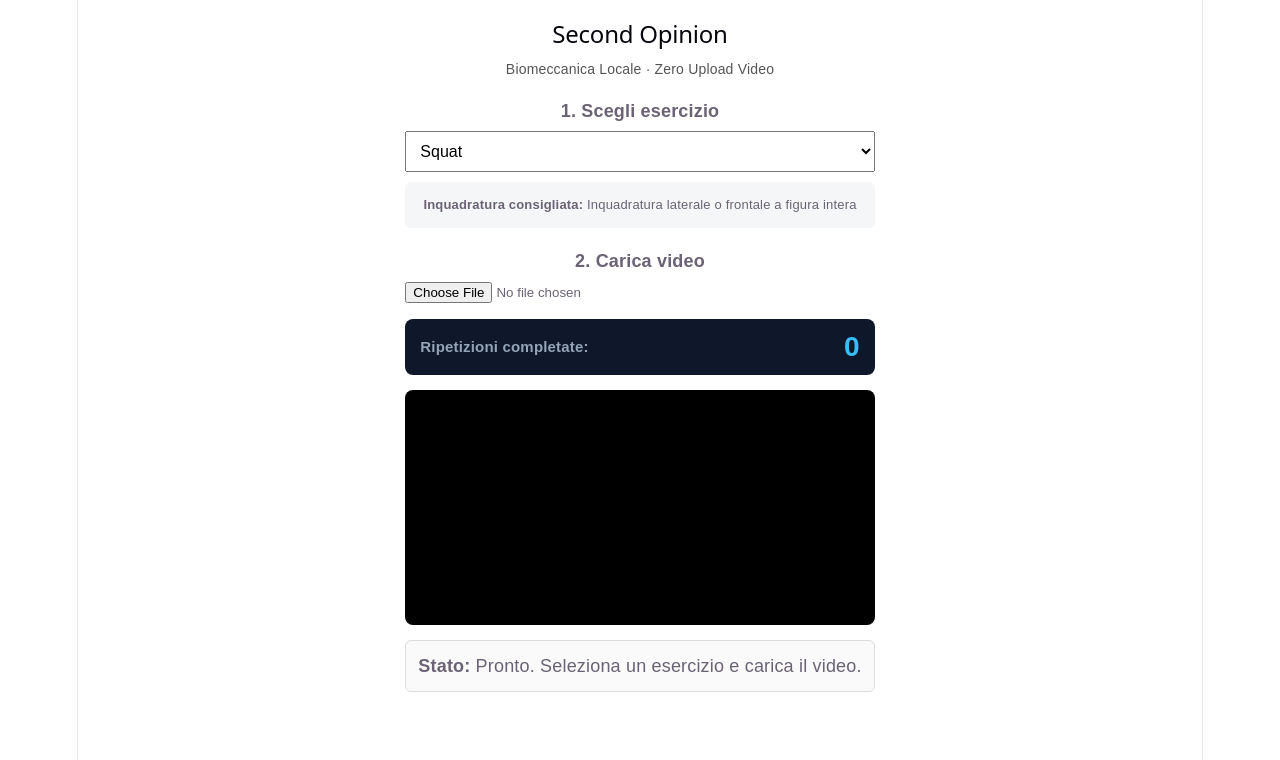
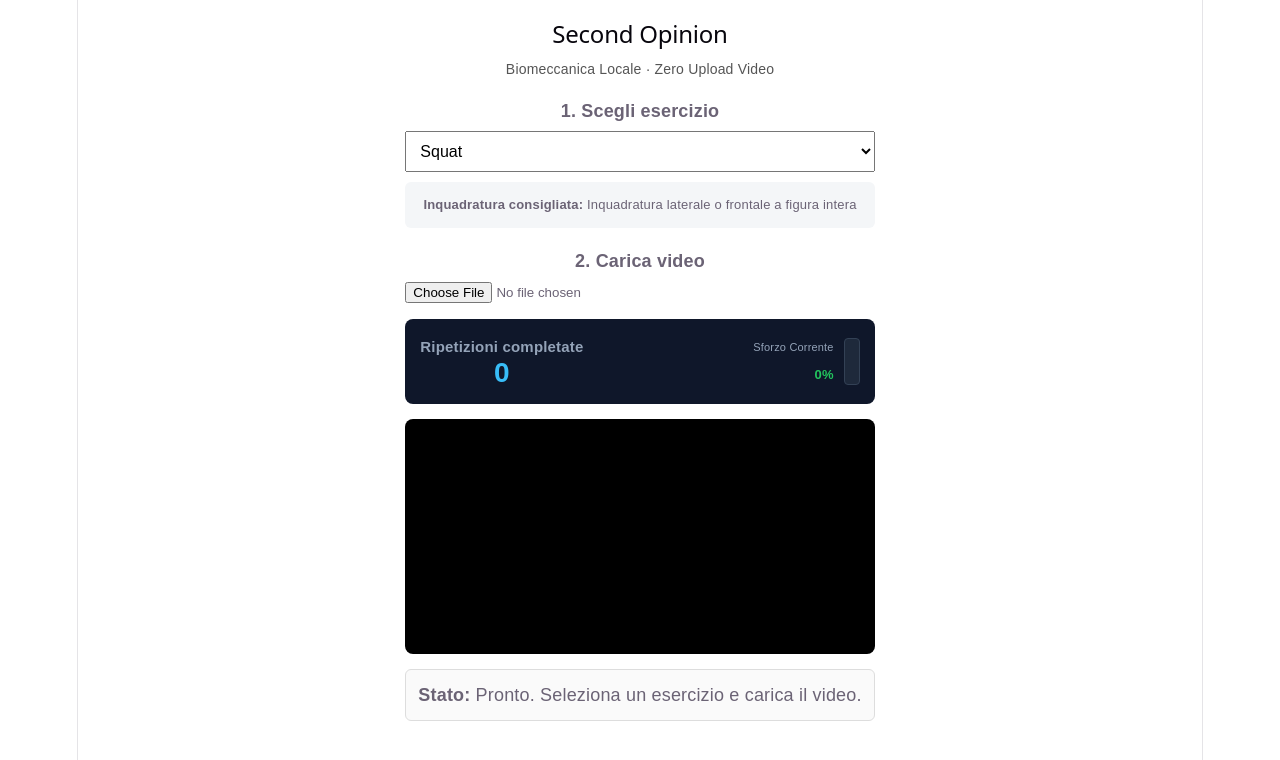
Before and after one commit to jaq77va/second-opinion, a React (Vite) app: page / in a window 1280 px wide. Shown: the top 760 px of the page. Built offline with nearby package versions, Linux system fonts and the light colour scheme.

Commit message:
effort graph

```diff
--- a/src/App.tsx
+++ b/src/App.tsx
@@ -34,6 +34,7 @@ export function App() {
   const [isProcessing, setIsProcessing] = useState<boolean>(false);
   const [progressPercent, setProgressPercent] = useState<number>(0);
   const [repCount, setRepCount] = useState<number>(0);
+  const [currentEffortPercent, setCurrentEffortPercent] = useState<number>(0);
   const [analysisResult, setAnalysisResult] = useState<AnalysisResult | null>(null);
   const [aiFeedback, setAiFeedback] = useState<string>('');
   const [isAiLoading, setIsAiLoading] = useState<boolean>(false);
@@ -53,6 +54,7 @@ export function App() {
     setAnalysisResult(null);
     setAiFeedback('');
     setRepCount(0);
+    setCurrentEffortPercent(0);
     setStatus('Caricamento modello AI locale in corso...');
     landmarksBufferRef.current = [];
 
@@ -104,6 +106,7 @@ export function App() {
             if (video.ended || video.paused) {
               setIsProcessing(false);
               setProgressPercent(100);
+              setCurrentEffortPercent(0);
               setStatus('Analisi geometrica completata!');
 
               const geomResult = analyzeExerciseGeometry(selectedExercise, landmarksBufferRef.current);
@@ -146,6 +149,12 @@ export function App() {
                   } else if (selectedExercise === 'alzate_laterali') {
                     primaryAngle = calculateLiveAngle(currentLandmarks[23], currentLandmarks[11], currentLandmarks[13]);
                   }
+
+                  const minAngleBound = 70;
+                  const maxAngleBound = 180;
+                  let effort = ((maxAngleBound - primaryAngle) / (maxAngleBound - minAngleBound)) * 100;
+                  effort = Math.max(0, Math.min(100, Math.round(effort)));
+                  setCurrentEffortPercent(effort);
 
                   if (repState === 'UP' && primaryAngle < 110) {
                     repState = 'DOWN';
@@ -199,6 +208,12 @@ export function App() {
     });
   };
 
+  const getEffortColor = (effort: number) => {
+    if (effort < 50) return '#22c55e';
+    if (effort < 80) return '#eab308';
+    return '#ef4444';
+  };
+
   return (
     <div style={{ maxWidth: 500, margin: '0 auto', padding: 20, fontFamily: 'sans-serif' }}>
       <h2>Second Opinion</h2>
@@ -244,8 +259,29 @@ export function App() {
       )}
 
       <div style={{ marginTop: 15, padding: 15, background: '#0f172a', color: '#fff', borderRadius: 8, display: 'flex', justifyContent: 'space-between', alignItems: 'center' }}>
-        <span style={{ fontSize: 15, fontWeight: 'bold', color: '#94a3b8' }}>Ripetizioni completate:</span>
-        <span style={{ fontSize: 28, fontWeight: '900', color: '#38bdf8' }}>{repCount}</span>
+        <div>
+          <span style={{ fontSize: 15, fontWeight: 'bold', color: '#94a3b8', display: 'block' }}>Ripetizioni completate</span>
+          <span style={{ fontSize: 28, fontWeight: '900', color: '#38bdf8' }}>{repCount}</span>
+        </div>
+
+        <div style={{ display: 'flex', alignItems: 'center', gap: 10 }}>
+          <div style={{ textAlign: 'right' }}>
+            <span style={{ fontSize: 11, color: '#94a3b8', display: 'block' }}>Sforzo Corrente</span>
+            <span style={{ fontSize: 13, fontWeight: 'bold', color: getEffortColor(currentEffortPercent) }}>
+              {currentEffortPercent}%
+            </span>
+          </div>
+          <div style={{ width: 14, height: 45, background: '#1e293b', borderRadius: 4, overflow: 'hidden', display: 'flex', flexDirection: 'column', justifyContent: 'flex-end', border: '1px solid #334155' }}>
+            <div
+              style={{
+                width: '100%',
+                height: `${currentEffortPercent}%`,
+                background: getEffortColor(currentEffortPercent),
+                transition: 'height 0.1s ease, background 0.2s ease'
+              }}
+            />
+          </div>
+        </div>
       </div>
 
       <div style={{ position: 'relative', marginTop: 15, width: '100%', background: '#000', borderRadius: 8, overflow: 'hidden' }}>
```
